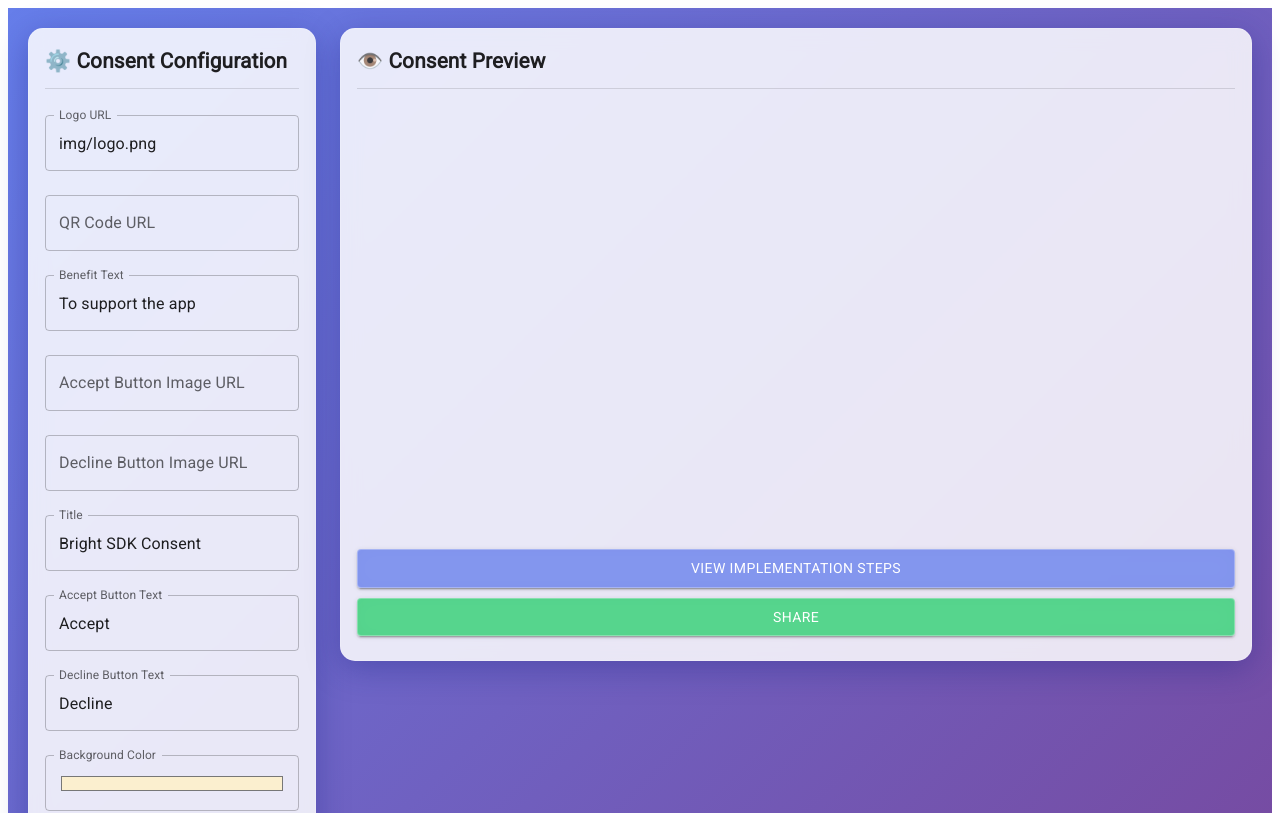
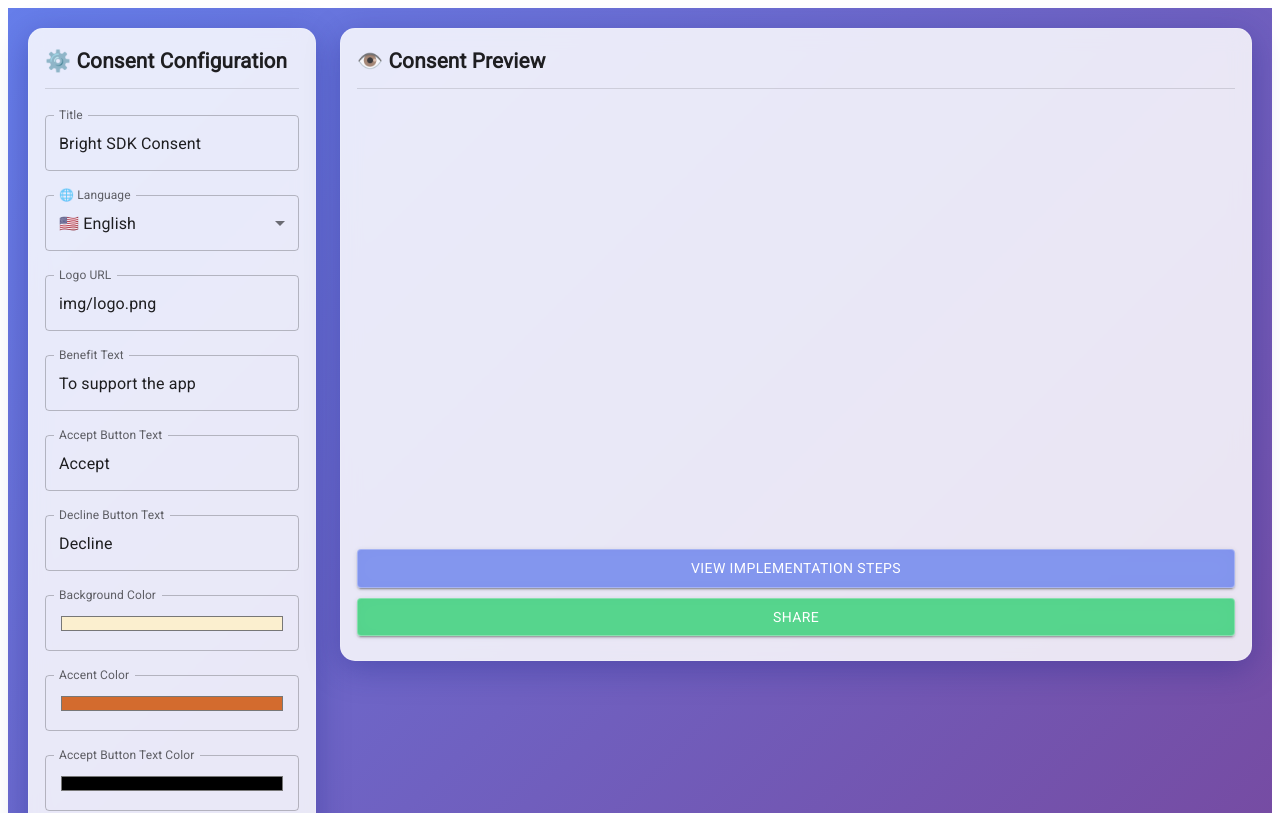
Before and after one commit to BrightSDK/external-consent-wizard, a React app: page / in a window 1280 px wide. Shown: the top 813 px of the page. Built offline with nearby package versions, Linux system fonts and the light colour scheme; a web font is replaced by a local one.

Commit message:
add language and reorder

```diff
--- a/src/components/ConsentConfigurator.jsx
+++ b/src/components/ConsentConfigurator.jsx
@@ -1,5 +1,5 @@
 import "@fontsource/roboto";
-import { Button, Card, CardContent, Divider, Grid, Snackbar, TextField, Typography } from "@mui/material";
+import { Button, Card, CardContent, Divider, FormControl, Grid, InputLabel, MenuItem, Select, Snackbar, TextField, Typography } from "@mui/material";
 import React, { useEffect, useRef, useState } from "react";
 import ImplementationSteps from "./ImplementationSteps";
 
@@ -21,7 +21,8 @@ const ConsentConfigurator = () => {
     acceptTextColor: "#FFF",
     declineTextColor: "#9D9B9B",
     borderColor: "#AA99EC",
-    outlineColor: "#9DA9E8"
+    outlineColor: "#9DA9E8",
+    language: "en"
   });
 
   const getConfigFromURL = () => {
@@ -127,12 +128,32 @@ const ConsentConfigurator = () => {
               ⚙️ Consent Configuration
             </Typography>
             <Divider style={{ margin: "10px 0" }} />
+            <TextField fullWidth label="Title" name="title" value={config.title} onChange={handleChange} margin="normal" />
+            <FormControl fullWidth margin="normal">
+              <InputLabel>🌐 Language</InputLabel>
+              <Select
+                name="language"
+                value={config.language}
+                onChange={handleChange}
+                label="🌐 Language"
+              >
+                <MenuItem value="en">🇺🇸 English</MenuItem>
+                <MenuItem value="es">🇪🇸 Español</MenuItem>
+                <MenuItem value="fr">🇫🇷 Français</MenuItem>
+                <MenuItem value="de">🇩🇪 Deutsch</MenuItem>
+                <MenuItem value="it">🇮🇹 Italiano</MenuItem>
+                <MenuItem value="pt">🇵🇹 Português</MenuItem>
+                <MenuItem value="ru">🇷🇺 Русский</MenuItem>
+                <MenuItem value="ja">🇯🇵 日本語</MenuItem>
+                <MenuItem value="ko">🇰🇷 한국어</MenuItem>
+                <MenuItem value="zh">🇨🇳 中文</MenuItem>
+                <MenuItem value="ar">🇸🇦 العربية</MenuItem>
+                <MenuItem value="hi">🇮🇳 हिन्दी</MenuItem>
+                <MenuItem value="tr">🇹🇷 Türkçe</MenuItem>
+              </Select>
+            </FormControl>
             <TextField fullWidth label="Logo URL" name="logo" value={config.logo} onChange={handleChange} margin="normal" />
-            <TextField fullWidth label="QR Code URL" name="qrCode" value={config.qrCode} onChange={handleChange} margin="normal" />
             <TextField fullWidth label="Benefit Text" name="benefitText" value={config.benefitText} onChange={handleChange} margin="normal" />
-            <TextField fullWidth label="Accept Button Image URL" name="acceptButton" value={config.acceptButton} onChange={handleChange} margin="normal" />
-            <TextField fullWidth label="Decline Button Image URL" name="declineButton" value={config.declineButton} onChange={handleChange} margin="normal" />
-            <TextField fullWidth label="Title" name="title" value={config.title} onChange={handleChange} margin="normal" />
             <TextField fullWidth label="Accept Button Text" name="acceptButtonText" value={config.acceptButtonText} onChange={handleChange} margin="normal" />
             <TextField fullWidth label="Decline Button Text" name="declineButtonText" value={config.declineButtonText} onChange={handleChange} margin="normal" />
             <TextField fullWidth type="color" label="Background Color" name="backgroundColor" value={config.backgroundColor} onChange={handleChange} margin="normal" />
@@ -141,6 +162,9 @@ const ConsentConfigurator = () => {
             <TextField fullWidth type="color" label="Decline Button Text Color" name="declineTextColor" value={config.declineTextColor} onChange={handleChange} margin="normal" />
             <TextField fullWidth type="color" label="Border Color" name="borderColor" value={config.borderColor} onChange={handleChange} margin="normal" />
             <TextField fullWidth type="color" label="Outline Color" name="outlineColor" value={config.outlineColor} onChange={handleChange} margin="normal" />
+            <TextField fullWidth label="Accept Button Image URL" name="acceptButton" value={config.acceptButton} onChange={handleChange} margin="normal" />
+            <TextField fullWidth label="Decline Button Image URL" name="declineButton" value={config.declineButton} onChange={handleChange} margin="normal" />
+            <TextField fullWidth label="QR Code URL" name="qrCode" value={config.qrCode} onChange={handleChange} margin="normal" />
             <Button
               variant="contained"
               color="secondary"
```
